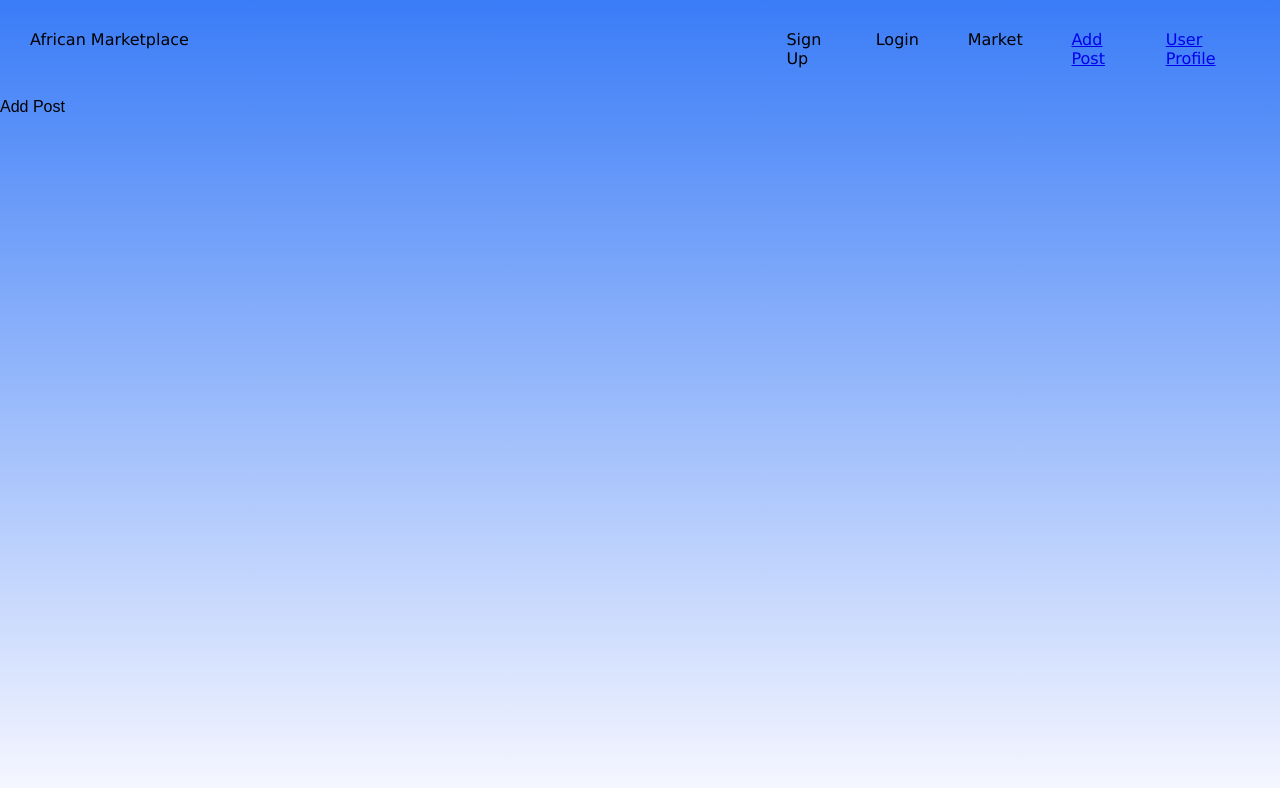
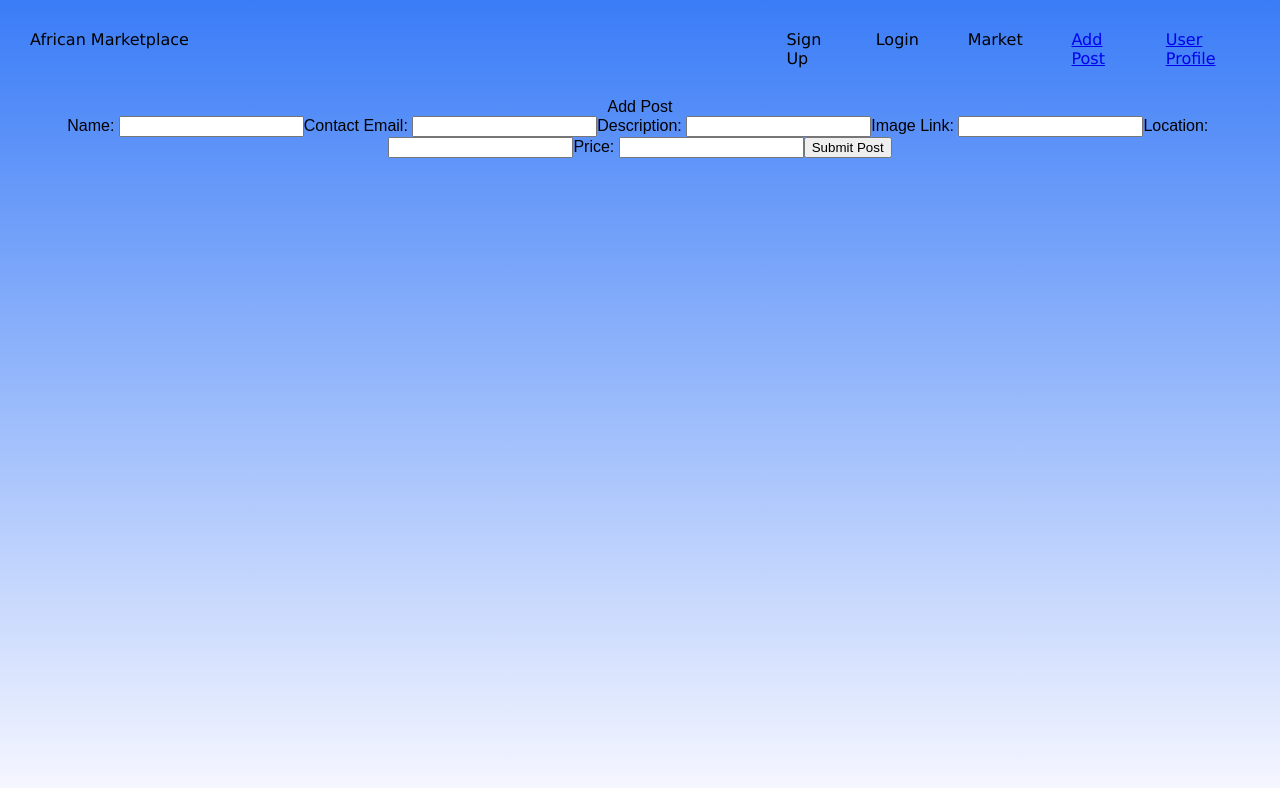
Before and after one commit to African-Market-Place-Build/front-end, a React (Create React App) app in the folder african-market/: page /add in a window 1280 px wide. Shown: the top 788 px of the page. Built offline with nearby package versions, Linux system fonts and the light colour scheme; sample sign-in values are in the browser's storage.

Commit message:
add item form rough

```diff
--- a/african-market/src/components/AddPost.js
+++ b/african-market/src/components/AddPost.js
@@ -1,8 +1,83 @@
 import React from 'react'
+import styled from 'styled-components'
+import {useForm} from 'react-hook-form'
 
-const AddPost = () => {
+const StyledPostForm = styled.div`
+    text-align: center;
+`
+
+const AddPost = (props) => {
+
+    const {register, handleSubmit, setValue} = useForm()
+
+    const onSubmit = (data) => {
+
+        const newPost = {
+            name: data.name,
+            contactInfo: data.contactInfo,
+            description: data.description,
+            imageLink: data.imageLink,
+            location: data.location,
+            price: data.price
+        }
+        console.log(newPost)
+        setValue('name', '')
+        setValue('contactInfo', '')
+        setValue('description', '')
+        setValue('imageLink', '')
+        setValue('location', '')
+        setValue('price', '')
+    }
+
     return (
-        <div>Add Post</div>
+        <StyledPostForm>
+            <div>Add Post</div>
+            <form onSubmit={handleSubmit(onSubmit)}>
+                <label>Name:&nbsp;
+                    <input
+                    type='text'
+                    name='name'
+                    ref={register}
+                    />
+                </label>
+                <label>Contact Email:&nbsp;
+                    <input
+                    type='text'
+                    name='contactInfo'
+                    ref={register}
+                    />
+                </label>
+                <label>Description:&nbsp;
+                    <input
+                    type='text'
+                    name='description'
+                    ref={register}
+                    />
+                </label>
+                <label>Image Link:&nbsp;
+                    <input
+                    type='text'
+                    name='imageLink'
+                    ref={register}
+                    />
+                </label>
+                <label>Location:&nbsp;
+                    <input
+                    type='text'
+                    name='location'
+                    ref={register}
+                    />
+                </label>
+                <label>Price:&nbsp;
+                    <input
+                    type='text'
+                    name='price'
+                    ref={register}
+                    />
+                </label>
+                <button>Submit Post</button>
+            </form>
+        </StyledPostForm>
     )
 }
 
--- a/african-market/src/components/Post.js
+++ b/african-market/src/components/Post.js
@@ -31,6 +31,7 @@ const Post = (props) => {
                 <div>{item.price}</div>
                 <div>{item.description}</div>
                 <div>{item.location}</div>
+                <div>{item.contactInfo}</div>
             </div>
         </StyledPost>
     )
```
